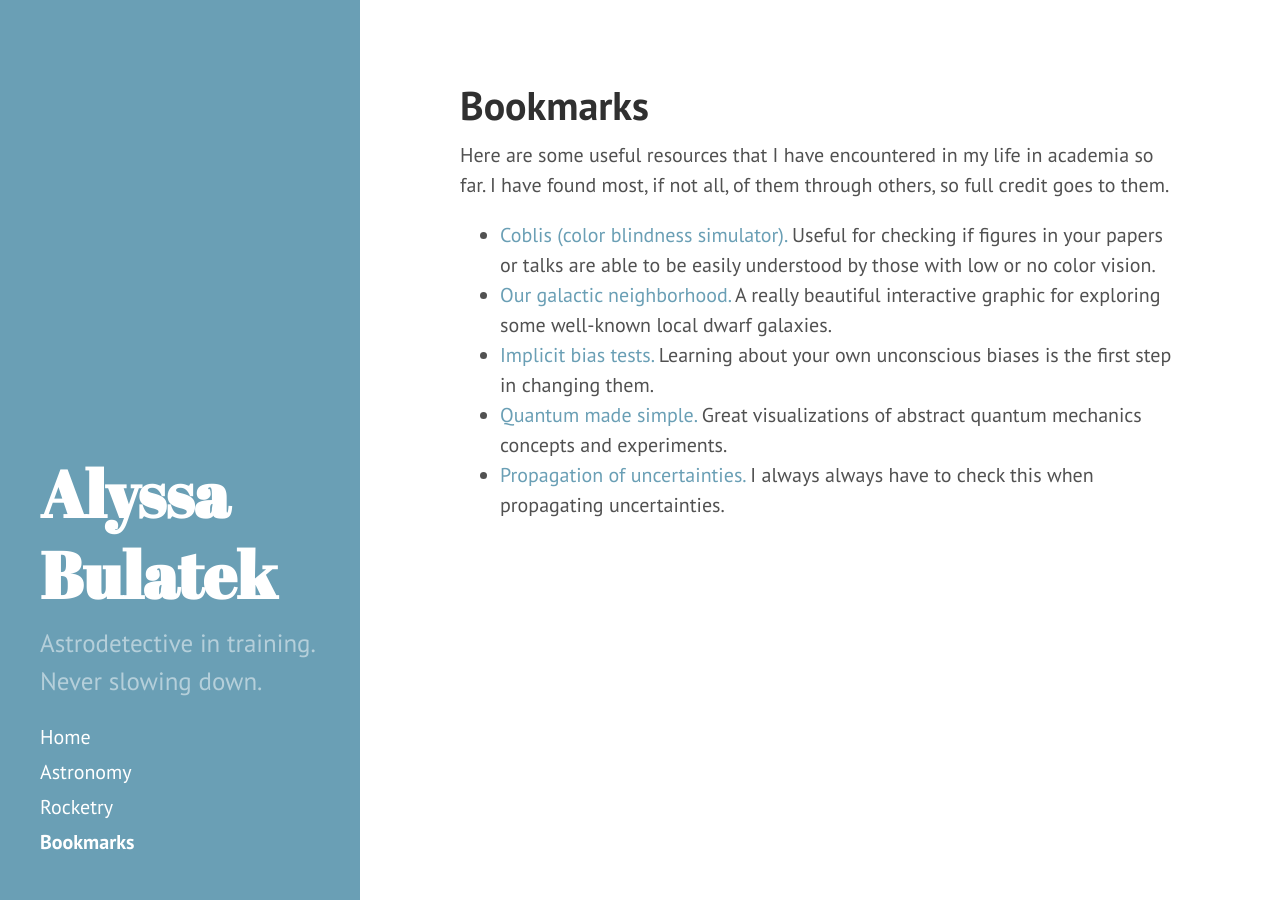
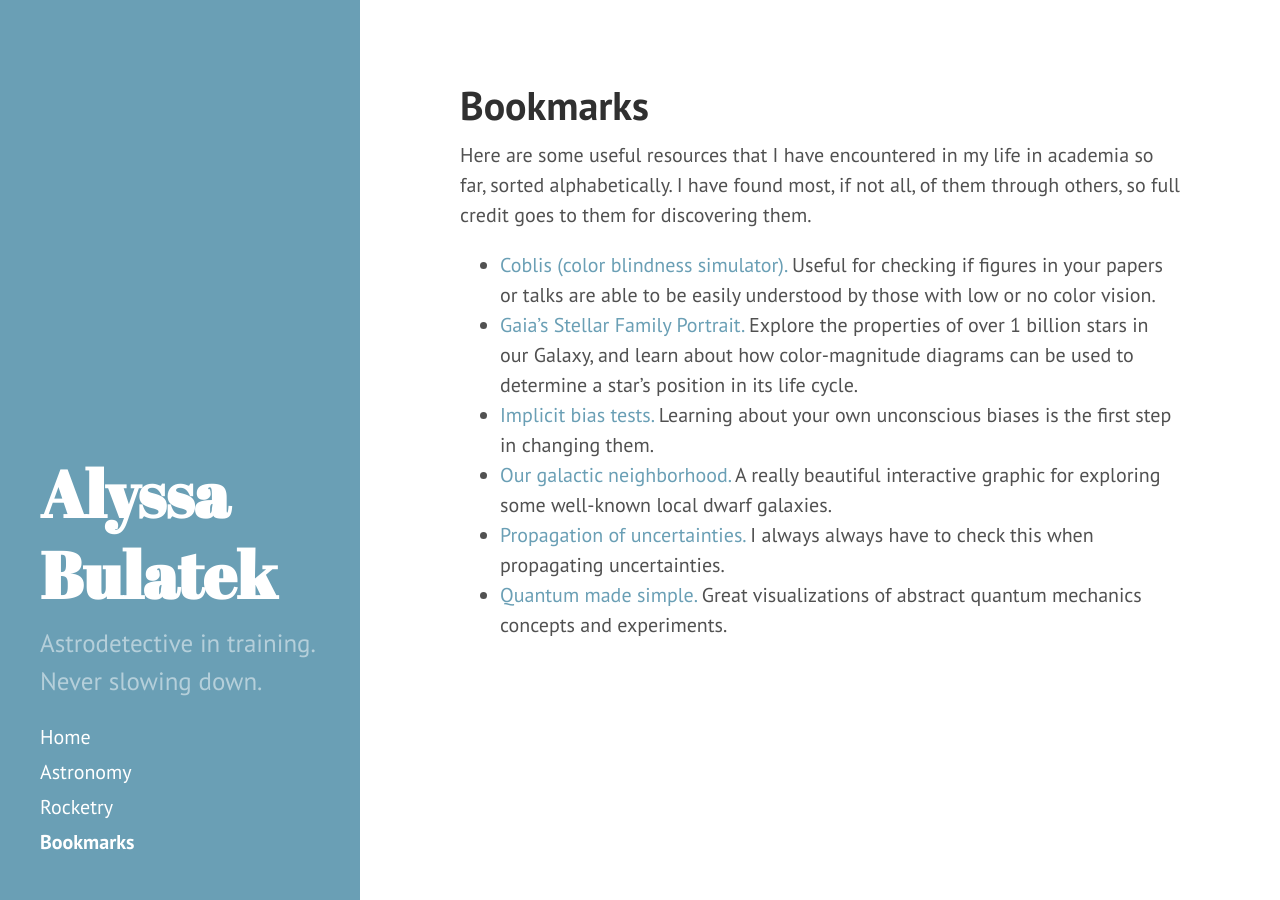
Before and after one commit to abulatek/abulatek.github.io, a Jekyll site: the page built from 03bookmarks.md, in a window 1280 px wide. Built offline with Jekyll 4.4.1, drawn with Linux system fonts in a browser that asks for light colours.

Commit message:
Update 03bookmarks.md

```diff
--- a/03bookmarks.md
+++ b/03bookmarks.md
@@ -4,10 +4,11 @@ title: "Bookmarks"
 permalink: /bookmarks/
 ---
 
-Here are some useful resources that I have encountered in my life in academia so far. I have found most, if not all, of them through others, so full credit goes to them.
+Here are some useful resources that I have encountered in my life in academia so far, sorted alphabetically. I have found most, if not all, of them through others, so full credit goes to them for discovering them.
 
 - [Coblis (color blindness simulator).](https://www.color-blindness.com/coblis-color-blindness-simulator/) Useful for checking if figures in your papers or talks are able to be easily understood by those with low or no color vision.
+- [Gaia's Stellar Family Portrait.](https://sci.esa.int/gaia-stellar-family-portrait/) Explore the properties of over 1 billion stars in our Galaxy, and learn about how color-magnitude diagrams can be used to determine a star's position in its life cycle.
+- [Implicit bias tests.](https://implicit.harvard.edu/implicit/takeatest.html) Learning about your own unconscious biases is the first step in changing them.
 - [Our galactic neighborhood.](https://www.symmetrymagazine.org/article/our-galactic-neighborhood) A really beautiful interactive graphic for exploring some well-known local dwarf galaxies.
-- [Implicit bias tests.](https://implicit.harvard.edu/implicit/takeatest.html) Learning about your own unconscious biases is the first step in changing them.
+- [Propagation of uncertainties.](https://en.wikipedia.org/wiki/Propagation_of_uncertainty#Example_formulae) I always always have to check this when propagating uncertainties.
 - [Quantum made simple.](https://toutestquantique.fr/en/) Great visualizations of abstract quantum mechanics concepts and experiments.
-- [Propagation of uncertainties.](https://en.wikipedia.org/wiki/Propagation_of_uncertainty#Example_formulae) I always always have to check this when propagating uncertainties.
```
